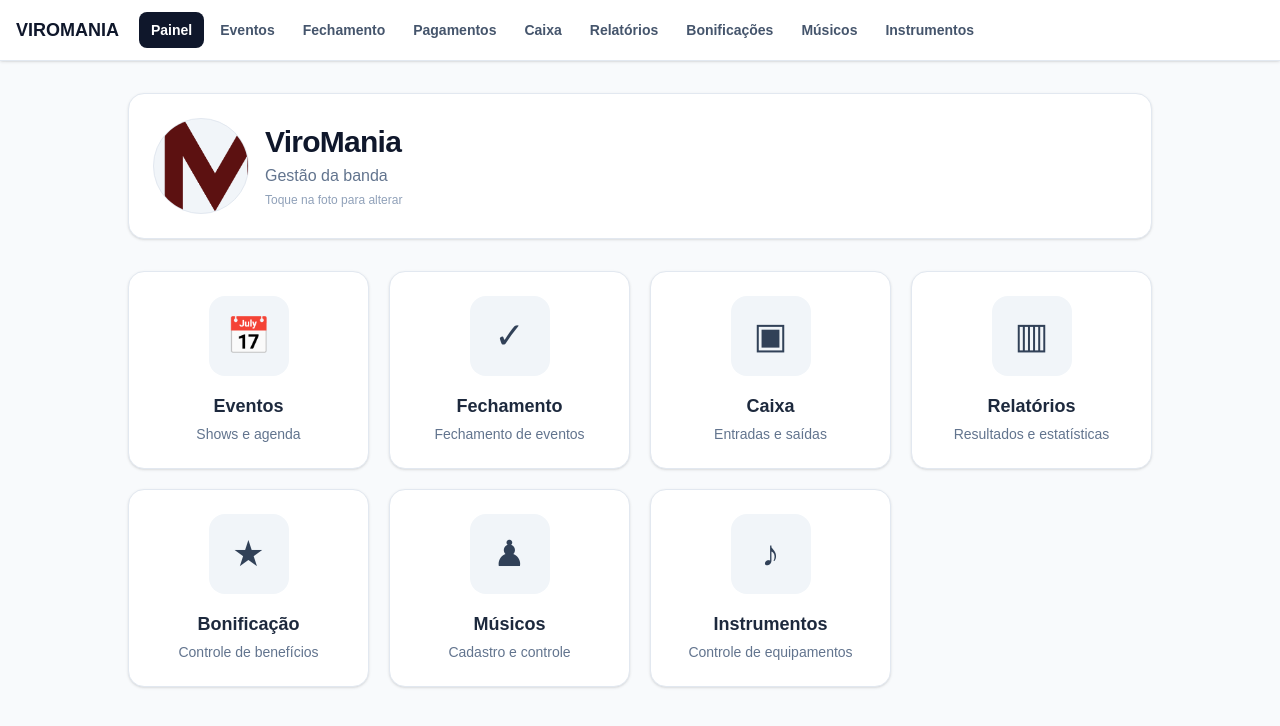
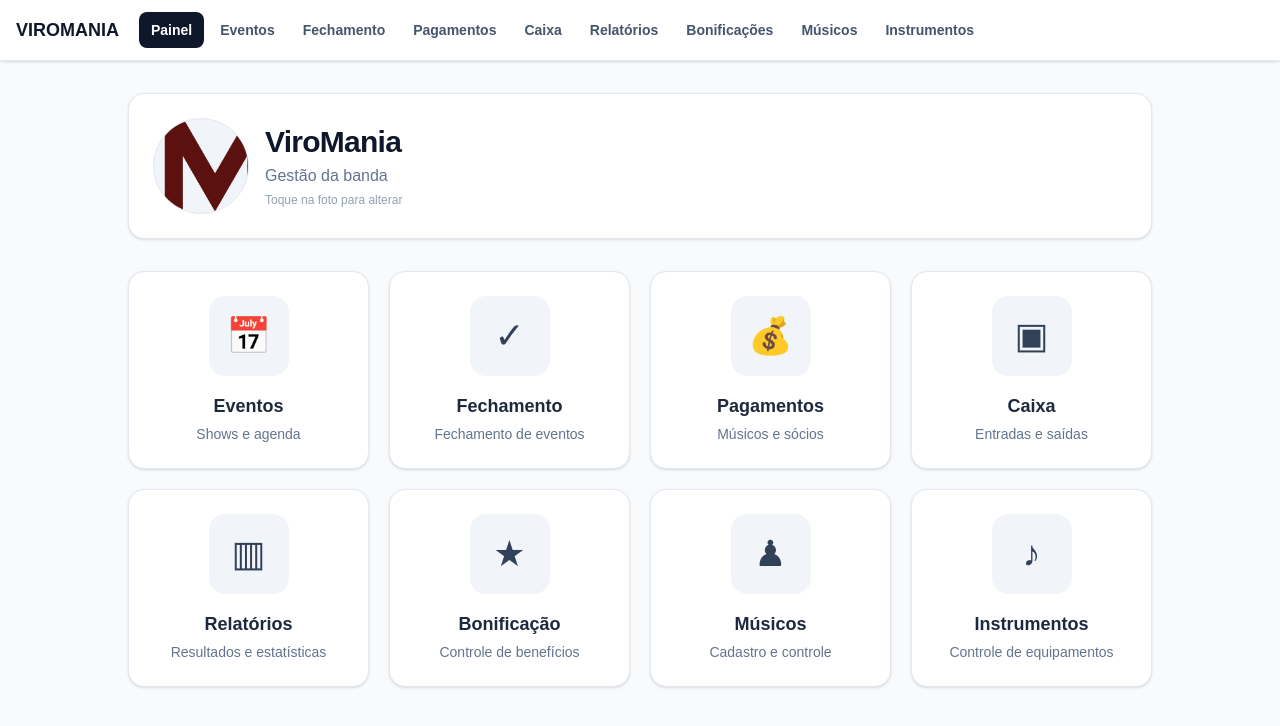
Before and after one commit to rodjaneiro/viromania-gestao, a Next.js app: page / in a window 1280 px wide. Shown: the top 726 px of the page. Built offline with nearby package versions, Linux system fonts and the light colour scheme; no server answers; the database is empty.

Commit message:
Adicionar pagamentos ao painel

```diff
--- a/app/page.tsx
+++ b/app/page.tsx
@@ -7,6 +7,7 @@ import { supabase } from "@/lib/supabase";
 const modulos = [
   { href: "/eventos", titulo: "Eventos", descricao: "Shows e agenda", icon: "📅" },
   { href: "/fechamento", titulo: "Fechamento", descricao: "Fechamento de eventos", icon: "✓" },
+  { href: "/pagamentos", titulo: "Pagamentos", descricao: "Músicos e sócios", icon: "💰" },
   { href: "/caixa", titulo: "Caixa", descricao: "Entradas e saídas", icon: "▣" },
   { href: "/relatorios", titulo: "Relatórios", descricao: "Resultados e estatísticas", icon: "▥" },
   { href: "/bonificacoes", titulo: "Bonificação", descricao: "Controle de benefícios", icon: "★" },
```
